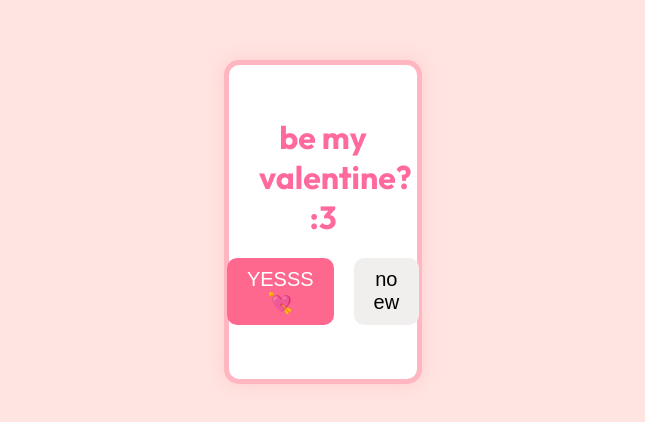
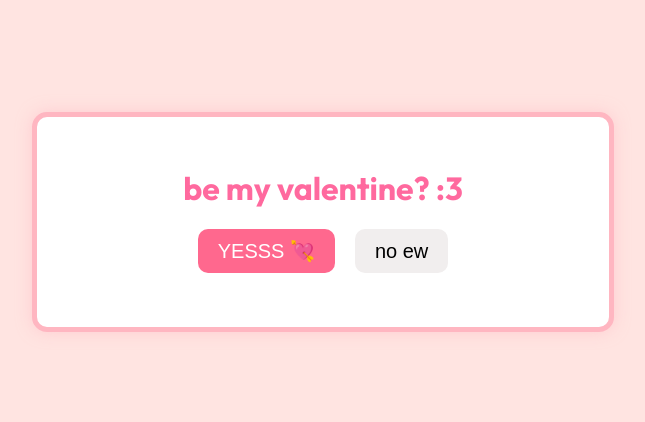
Before and after one commit to 2-2-25/valentines, a plain HTML site: page index.html in a window 1280 px wide. Shown: the part 178-600 px from the top of the page, without its empty margins (317-962 px from the left). Drawn offline with Linux system fonts and the light colour scheme.

Commit message:
Update styles.css

```diff
--- a/styles.css
+++ b/styles.css
@@ -16,7 +16,7 @@ body {
 
 .container {
     background: white;
-    max-width: 80%;
+    min-width: 40%;
     padding: 30px;
     border-radius: 15px;
     box-shadow: 0px 4px 10px rgba(0, 0, 0, 0.1);
```
